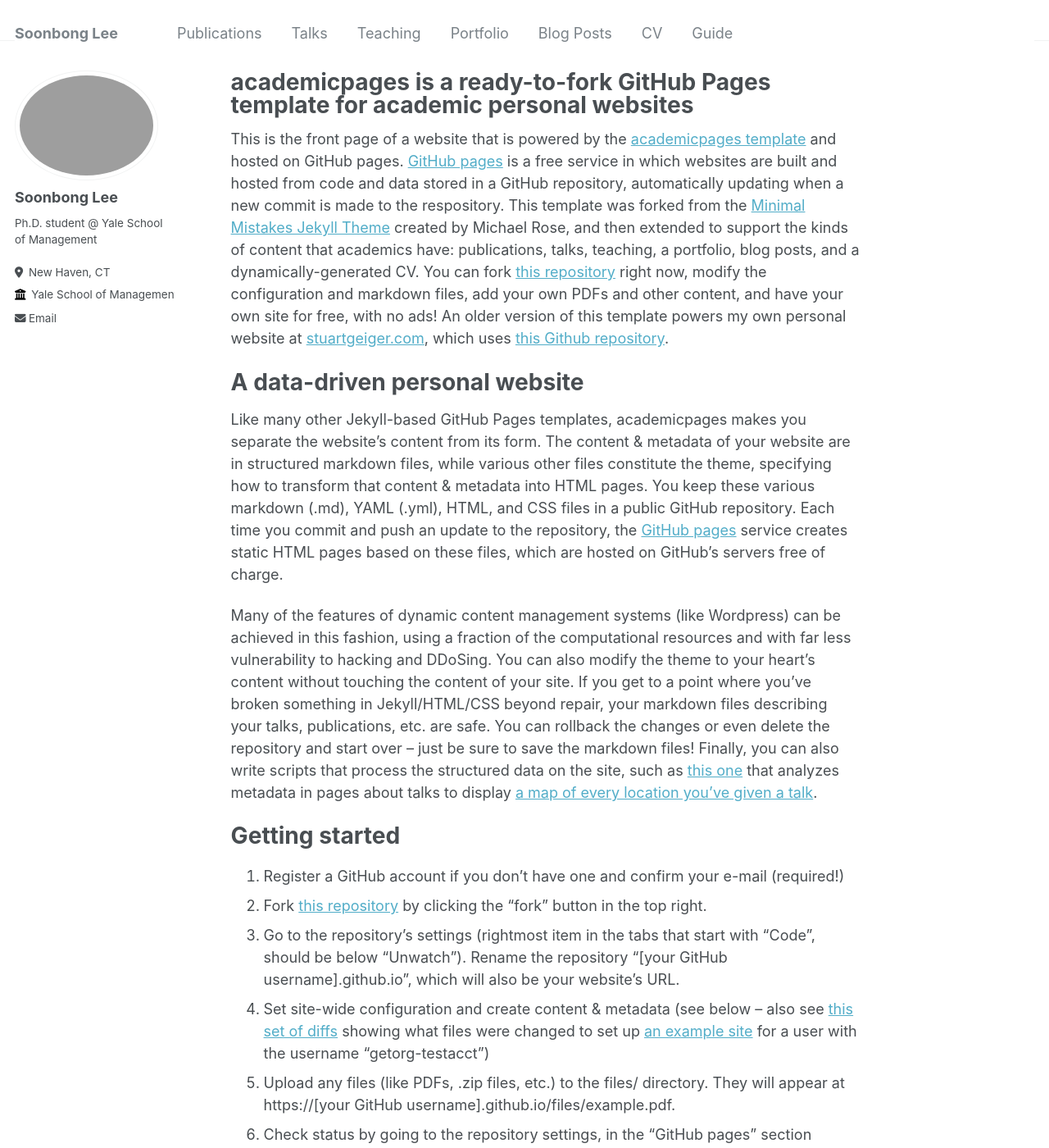
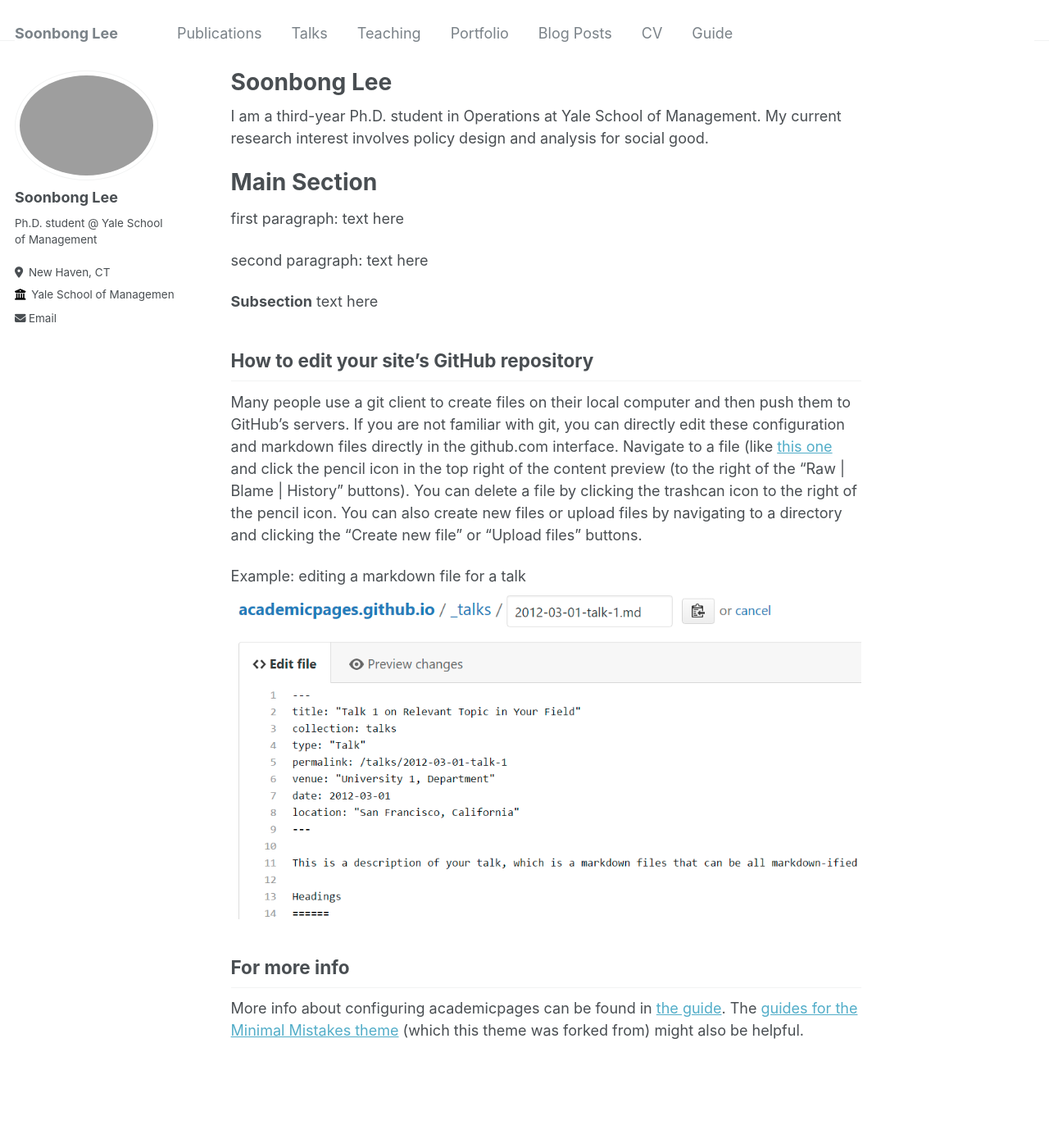
Before and after one commit to soonbong-lee/soonbong-lee.github.io, a Jekyll site: the page built from _pages/about.md, in a window 1280 px wide and 1400 px high. Shown: the whole window at 82% size. Built offline with Jekyll 4.4.1, drawn with Linux system fonts in a browser that asks for light colours; some of the changed text lies outside the part shown.

Commit message:
Update about.md

```diff
--- a/_pages/about.md
+++ b/_pages/about.md
@@ -1,41 +1,22 @@
 ---
 permalink: /
-title: "academicpages is a ready-to-fork GitHub Pages template for academic personal websites"
+title: "Soonbong Lee" #"academicpages is a ready-to-fork GitHub Pages template for academic personal websites"
 author_profile: true
 redirect_from:
   - /about/
   - /about.html
 ---
 
-This is the front page of a website that is powered by the [academicpages template](https://github.com/academicpages/academicpages.github.io) and hosted on GitHub pages. [GitHub pages](https://pages.github.com) is a free service in which websites are built and hosted from code and data stored in a GitHub repository, automatically updating when a new commit is made to the respository. This template was forked from the [Minimal Mistakes Jekyll Theme](https://mmistakes.github.io/minimal-mistakes/) created by Michael Rose, and then extended to support the kinds of content that academics have: publications, talks, teaching, a portfolio, blog posts, and a dynamically-generated CV. You can fork [this repository](https://github.com/academicpages/academicpages.github.io) right now, modify the configuration and markdown files, add your own PDFs and other content, and have your own site for free, with no ads! An older version of this template powers my own personal website at [stuartgeiger.com](http://stuartgeiger.com), which uses [this Github repository](https://github.com/staeiou/staeiou.github.io).
+I am a third-year Ph.D. student in Operations at Yale School of Management. My current research interest involves policy design and analysis for social good.
 
-A data-driven personal website
+Main Section
 ======
-Like many other Jekyll-based GitHub Pages templates, academicpages makes you separate the website's content from its form. The content & metadata of your website are in structured markdown files, while various other files constitute the theme, specifying how to transform that content & metadata into HTML pages. You keep these various markdown (.md), YAML (.yml), HTML, and CSS files in a public GitHub repository. Each time you commit and push an update to the repository, the [GitHub pages](https://pages.github.com/) service creates static HTML pages based on these files, which are hosted on GitHub's servers free of charge.
+first paragraph: text here
 
-Many of the features of dynamic content management systems (like Wordpress) can be achieved in this fashion, using a fraction of the computational resources and with far less vulnerability to hacking and DDoSing. You can also modify the theme to your heart's content without touching the content of your site. If you get to a point where you've broken something in Jekyll/HTML/CSS beyond repair, your markdown files describing your talks, publications, etc. are safe. You can rollback the changes or even delete the repository and start over -- just be sure to save the markdown files! Finally, you can also write scripts that process the structured data on the site, such as [this one](https://github.com/academicpages/academicpages.github.io/blob/master/talkmap.ipynb) that analyzes metadata in pages about talks to display [a map of every location you've given a talk](https://academicpages.github.io/talkmap.html).
+second paragraph: text here
 
-Getting started
-======
-1. Register a GitHub account if you don't have one and confirm your e-mail (required!)
-1. Fork [this repository](https://github.com/academicpages/academicpages.github.io) by clicking the "fork" button in the top right.
-1. Go to the repository's settings (rightmost item in the tabs that start with "Code", should be below "Unwatch"). Rename the repository "[your GitHub username].github.io", which will also be your website's URL.
-1. Set site-wide configuration and create content & metadata (see below -- also see [this set of diffs](http://archive.is/3TPas) showing what files were changed to set up [an example site](https://getorg-testacct.github.io) for a user with the username "getorg-testacct")
-1. Upload any files (like PDFs, .zip files, etc.) to the files/ directory. They will appear at https://[your GitHub username].github.io/files/example.pdf.
-1. Check status by going to the repository settings, in the "GitHub pages" section
-
-Site-wide configuration
-------
-The main configuration file for the site is in the base directory in [_config.yml](https://github.com/academicpages/academicpages.github.io/blob/master/_config.yml), which defines the content in the sidebars and other site-wide features. You will need to replace the default variables with ones about yourself and your site's github repository. The configuration file for the top menu is in [_data/navigation.yml](https://github.com/academicpages/academicpages.github.io/blob/master/_data/navigation.yml). For example, if you don't have a portfolio or blog posts, you can remove those items from that navigation.yml file to remove them from the header.
-
-Create content & metadata
-------
-For site content, there is one markdown file for each type of content, which are stored in directories like _publications, _talks, _posts, _teaching, or _pages. For example, each talk is a markdown file in the [_talks directory](https://github.com/academicpages/academicpages.github.io/tree/master/_talks). At the top of each markdown file is structured data in YAML about the talk, which the theme will parse to do lots of cool stuff. The same structured data about a talk is used to generate the list of talks on the [Talks page](https://academicpages.github.io/talks), each [individual page](https://academicpages.github.io/talks/2012-03-01-talk-1) for specific talks, the talks section for the [CV page](https://academicpages.github.io/cv), and the [map of places you've given a talk](https://academicpages.github.io/talkmap.html) (if you run this [python file](https://github.com/academicpages/academicpages.github.io/blob/master/talkmap.py) or [Jupyter notebook](https://github.com/academicpages/academicpages.github.io/blob/master/talkmap.ipynb), which creates the HTML for the map based on the contents of the _talks directory).
-
-**Markdown generator**
-
-I have also created [a set of Jupyter notebooks](https://github.com/academicpages/academicpages.github.io/tree/master/markdown_generator
-) that converts a CSV containing structured data about talks or presentations into individual markdown files that will be properly formatted for the academicpages template. The sample CSVs in that directory are the ones I used to create my own personal website at stuartgeiger.com. My usual workflow is that I keep a spreadsheet of my publications and talks, then run the code in these notebooks to generate the markdown files, then commit and push them to the GitHub repository.
+**Subsection**
+text here
 
 How to edit your site's GitHub repository
 ------
```
